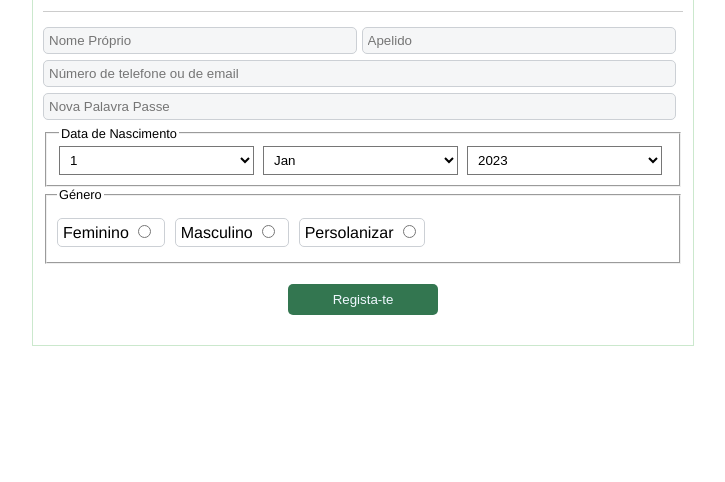
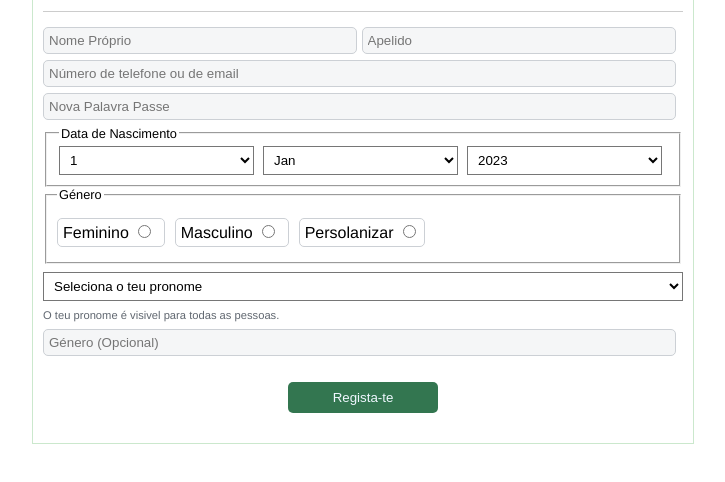
Before and after one commit to Minimeus/facebook-form, a plain HTML site: page index.html in a window 1280 px wide. Shown: the part 152-634 px from the top of the page, without its empty margins (277-1002 px from the left). Drawn offline with Linux system fonts and the light colour scheme.

Commit message:
Implementacao de estilizacao sobre genero e pronomes

```diff
--- a/index.html
+++ b/index.html
@@ -73,6 +73,23 @@
                             <input type="radio" name="gender" value="P" required>
                         </label>
                     </fieldset>
+
+                    <div>
+                        <select name="pronoun">
+                            <option value="" disabled selected >Seleciona o teu pronome</option>
+                            <option value="1">Ela</option>
+                            <option value="2">Ele</option>
+                            <option value="6">Neutros</option>
+                        </select>
+                    </div>
+
+                    <p>
+                        O teu pronome é visivel para todas as pessoas.
+                    </p>
+                    <div class="large-input">
+                        <input type="" name="custom_gender" placeholder="Género (Opcional)" aria-label="Género Personalizado">
+                    </div>
+
                 </div>
 
                 <div class="form-submit">
--- a/style.css
+++ b/style.css
@@ -73,6 +73,17 @@ select {
     margin-right: 10px;
 }
 
+.gender-selection select {
+    width:100%;
+    margin: 8px 0;
+}
+
+.gender-selection p {
+    color : #606770;
+    margin :0 0 8px 0;
+    font-size : 0.7rem;
+}
+
 .form-submit {
     margin: 20px 0;
     text-align: center;
```
